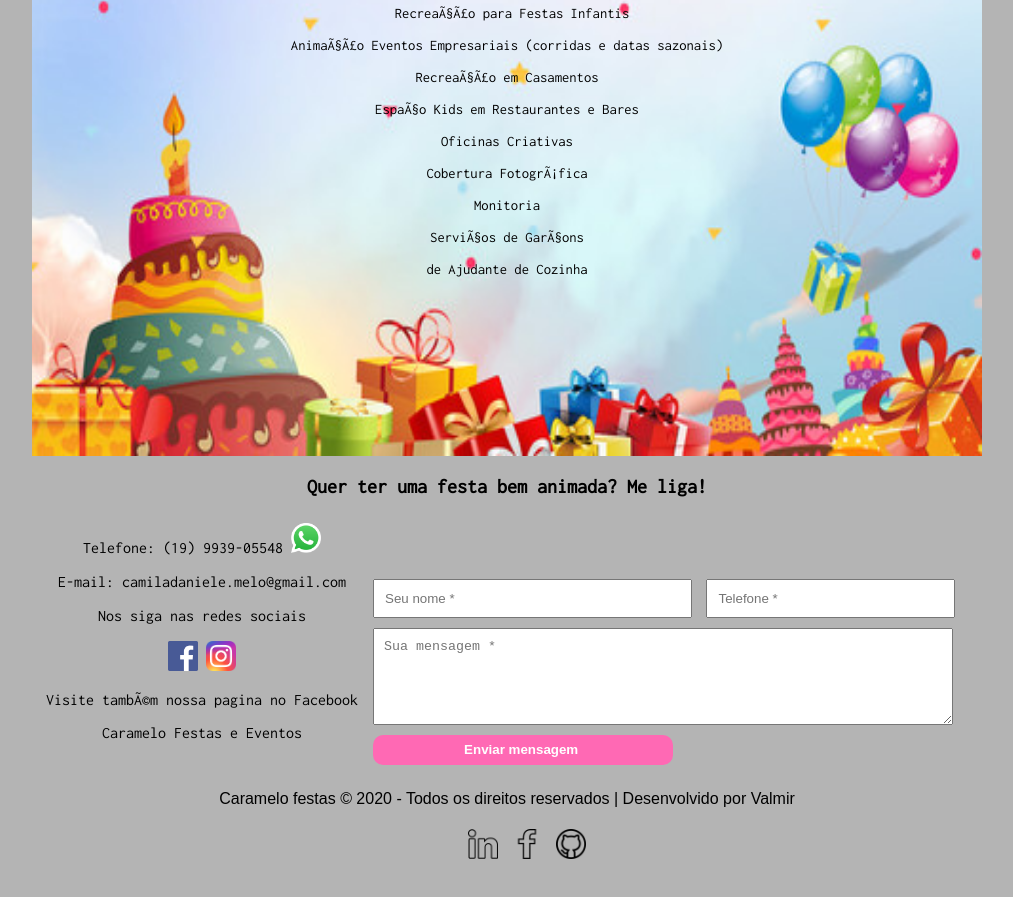
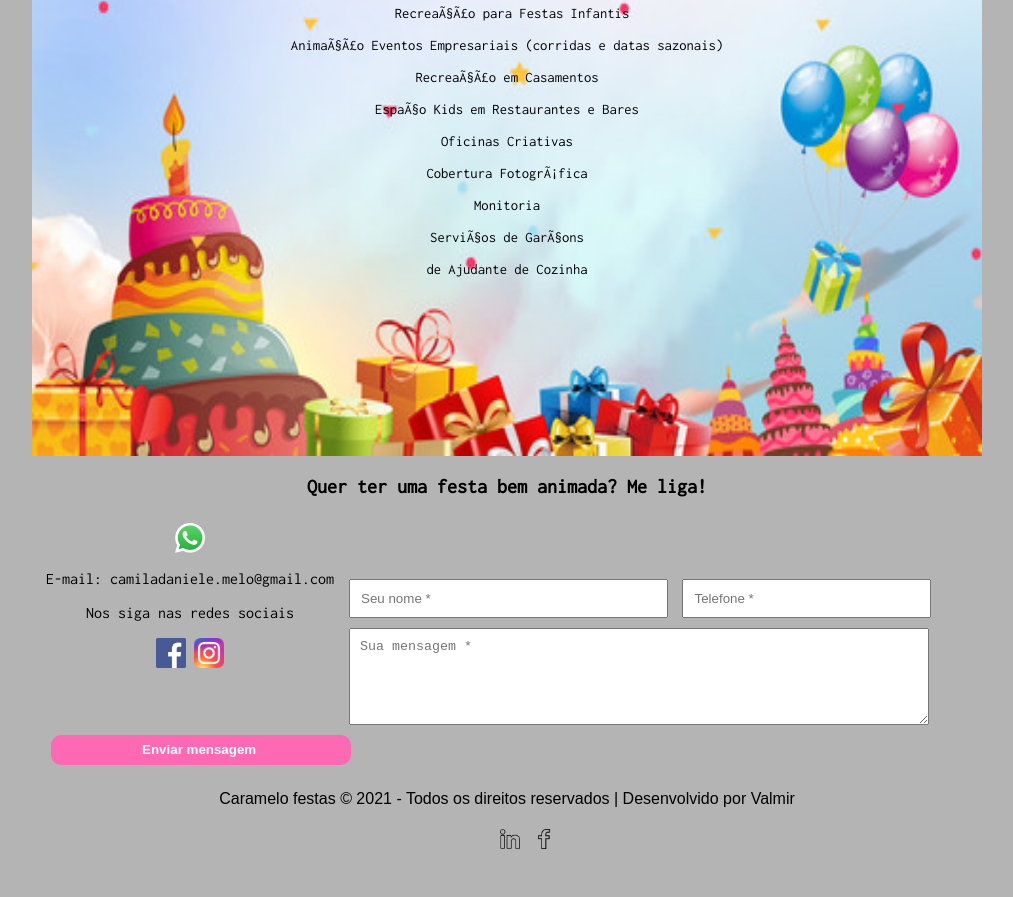
Before and after one commit to ValmirBP/CarameloWebSite, a website: page views/index.html in a window 1280 px wide. Shown: the part 589-1486 px from the top of the page, without its empty margins (133-1146 px from the left). Drawn offline with Linux system fonts and the light colour scheme.

Commit message:
alteraçao solicitada do cliente

```diff
--- a/css/style.css
+++ b/css/style.css
@@ -38,6 +38,10 @@
                     background-color: #b4b4b4;
                     margin: -20px auto 0px auto;
                     padding: 15px;
+                }
+
+                #mainHead{
+
                 }
 
                 img#logo {
--- a/js/functions.js
+++ b/js/functions.js
@@ -1,4 +1,4 @@
-function send() {
+function toSend() {
 
     var link = "mailto:valmir.barros57@yahoo.com.br" +
         "&subject=" + encodeURIComponent("Solicitação de orçamento") +
@@ -11,3 +11,7 @@ function send() {
         encodeURIComponent(document.getElementById('cPhone').value);
     window.location.href = link;
 }
+
+function toShowActualYear() {
+    document.write(new Date().getFullYear());
+};
--- a/views/index.html
+++ b/views/index.html
@@ -81,7 +81,7 @@
                     <legend>Quer ter uma festa bem animada? Me liga!</legend>
                     <div id="contactleft">
 
-                        Telefone: <a href="https://wa.me/5519993905548?text=Olá Camila gostaria de fazer o orçamento de uma festa" target="_blank"> (19) 9939-05548 <img src="../img/whatsapp-logo-4-1.png" width="30" height="30" alt="Whatsapp Logo" srcset=""></a>                        <br>
+                        <a href="https://wa.me/5519993905548?text=Olá! Gostaria de fazer o orçamento de uma festa" target="_blank"> <img src="../img/whatsapp-logo-4-1.png" width="30" height="30" alt="Whatsapp Logo" srcset=""></a>                        <br>
                         <br> E-mail: <a href="mailto:camiladaniele.melo@gmail.com?subject=Solicitação%20de%20orçamento" target="-balnk">camiladaniele.melo@gmail.com</a>
                         <br>
                         <br> Nos siga nas redes sociais
@@ -90,10 +90,6 @@
                         <a href="https://www.facebook.com/camila.daniele.18" target="_blank"><img src="../img/facebook-logo-14.png" width="30" height="30" alt="facebook Logo"></a>
                         <a href="https://www.instagram.com/caramelofestaseventos/" target="_blank"> <img src="../img/instagram-logo-13.png" width="30" height="30" alt="intagram Logo"></a>
                         <br>
-                        <br> Visite também nossa pagina no Facebook <br>
-                        <div class="fb-page" data-href="https://m.facebook.com/camilacaramelofestas/" data-tabs="timeline" data-width="500" data-height="100" data-small-header="false" data-adapt-container-width="true" data-hide-cover="true" data-show-facepile="false">
-                            <blockquote cite="https://m.facebook.com/camilacaramelofestas/" class="fb-xfbml-parse-ignore"><a href="https://m.facebook.com/camilacaramelofestas/">Caramelo Festas e Eventos</a></blockquote>
-                        </div>
                     </div>
 
                     <form method="POST" id="fContato" name="form"></form>
@@ -109,7 +105,7 @@
                     <textarea required name="tMessage" id="cMessage" cols="30" rows="5" placeholder="Sua mensagem *"></textarea>
 
                     <label for="cSend"></label>
-                    <input type="submit" name="tSend" id="cSend" value="Enviar mensagem " onclick="send()">
+                    <input type="submit" name="tSend" id="cSend" value="Enviar mensagem " onclick="toSend()">
 
 
                     </form>
@@ -118,20 +114,22 @@
         </section>
 
         <footer id="footer-main">
-            Caramelo festas &copy; 2020 - Todos os direitos reservados | Desenvolvido por Valmir <br>
+
+            Caramelo festas &copy;
+            <script>
+                toShowActualYear();
+          </script>
+          - Todos os direitos reservados | Desenvolvido por Valmir <br>
+
             <ul id="social">
                 <li>
-                    <a href="https://www.linkedin.com/in/valmir-barros/" target="_blank"> <img src="../img/linkedin.png" width="30" height="30" alt=""></a>
+                    <a href="https://www.linkedin.com/in/valmir-barros/" target="_blank"> <img src="../img/linkedin.png" width="20" height="20" alt=""></a>
                 </li>
                 <li>
-                    <a href="https://www.facebook.com/valmir.barros.169/" target="_blank"><img src="../img/facebook.png" width="30" height="30" alt=""></a>
+                    <a href="https://www.facebook.com/valmir.barros.169/" target="_blank"><img src="../img/facebook.png" width="20" height="20" alt=""></a>
                 </li>
-                <li>
-                    <a href="https://github.com/ValmirBP" target="_blank"><img src="../img/github.png" width="30" height="30" alt=""></a>
-                </li>
+
             </ul>
-
-
         </footer>
     </div>
 </body>
```
